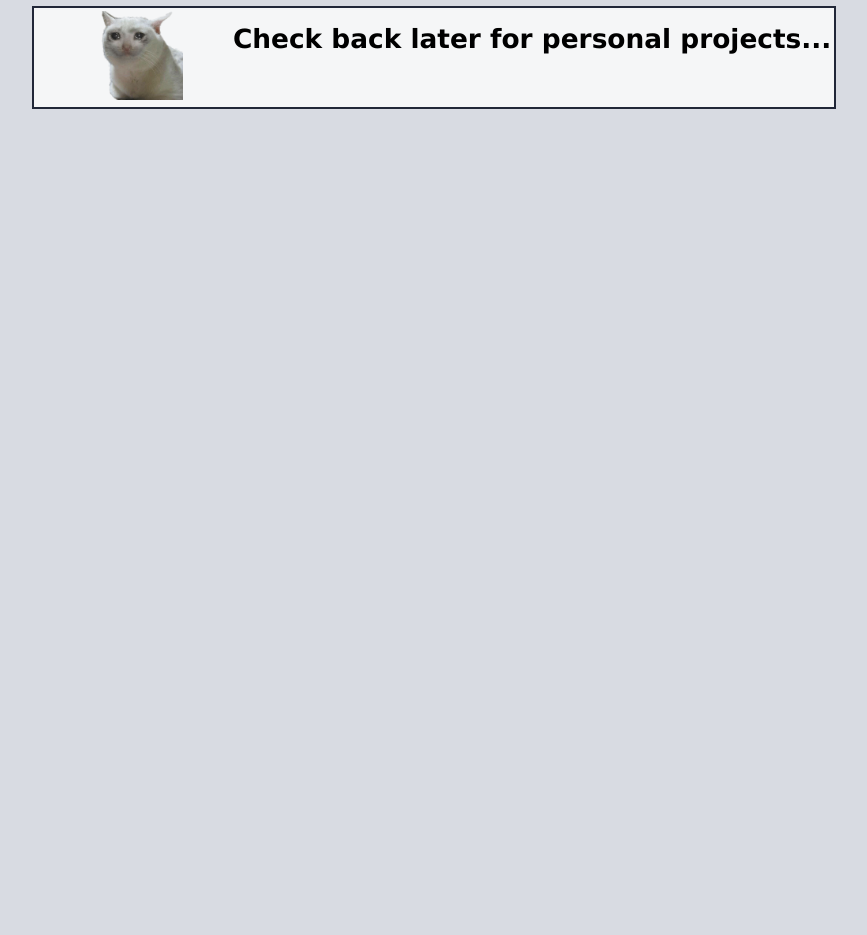
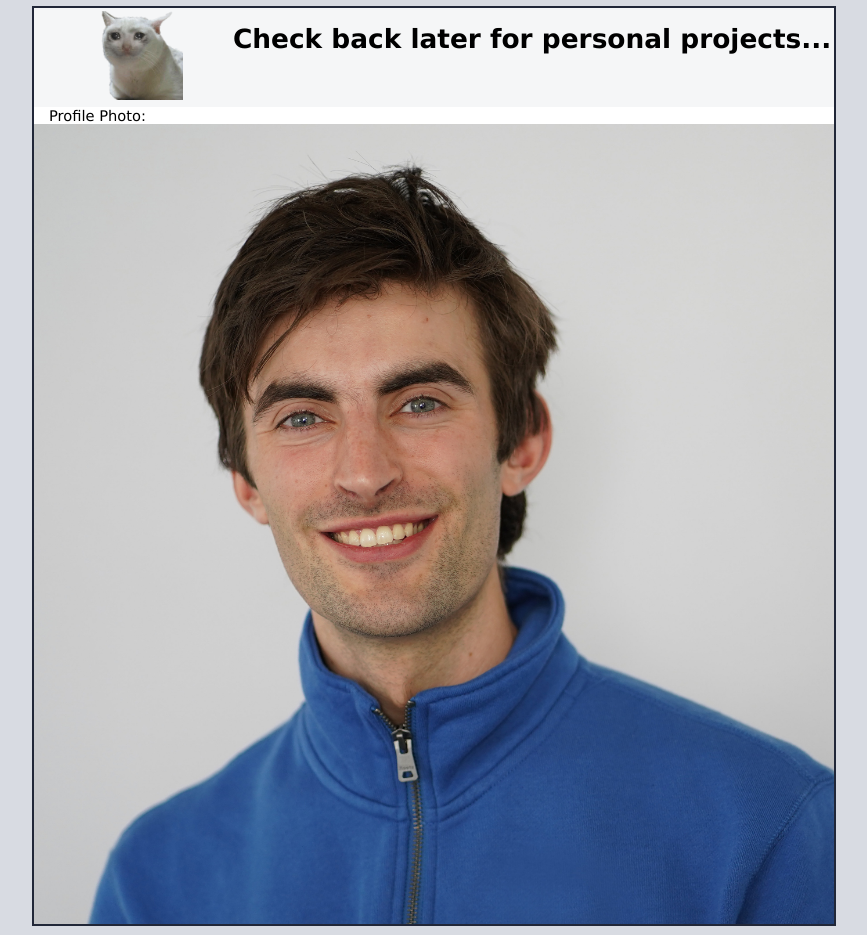
Before and after one commit to oranellis/oranellis.github.io, a plain HTML site: page index.html in a window 1280 px wide. Shown: the whole page, without its empty margins (206-1073 px from the left). Before the commit the page ends 800 px from the top, so only its background shows below. Drawn offline with Linux system fonts and the light colour scheme.

Commit message:
Added profile photo

```diff
--- a/index.html
+++ b/index.html
@@ -62,6 +62,16 @@
     font-weight: bold;
   }
 
+  div.page_body {
+    width: 100%;
+    margin: 0px 0px 0px 15px;
+	border: 0px 0px 0px 15px;
+
+	text-align: left;
+    font-size: 100%;
+    font-weight: normal;
+  }
+
   div.page_header img {
     margin: 3px 0px 0px 40px;
 
@@ -83,6 +93,10 @@
           Check back later for personal projects...
         </span>
       </div>
+	  <div class="page_body">
+		Profile Photo:
+	  </div>
+	  <img src="oran_ellis.jpg" alt="Profile photo of Oran Ellis" width=100%>
 	</div>
   </body>
 </html>
```
Also changed, not shown: oran_ellis.jpg (added), 1 other file.
